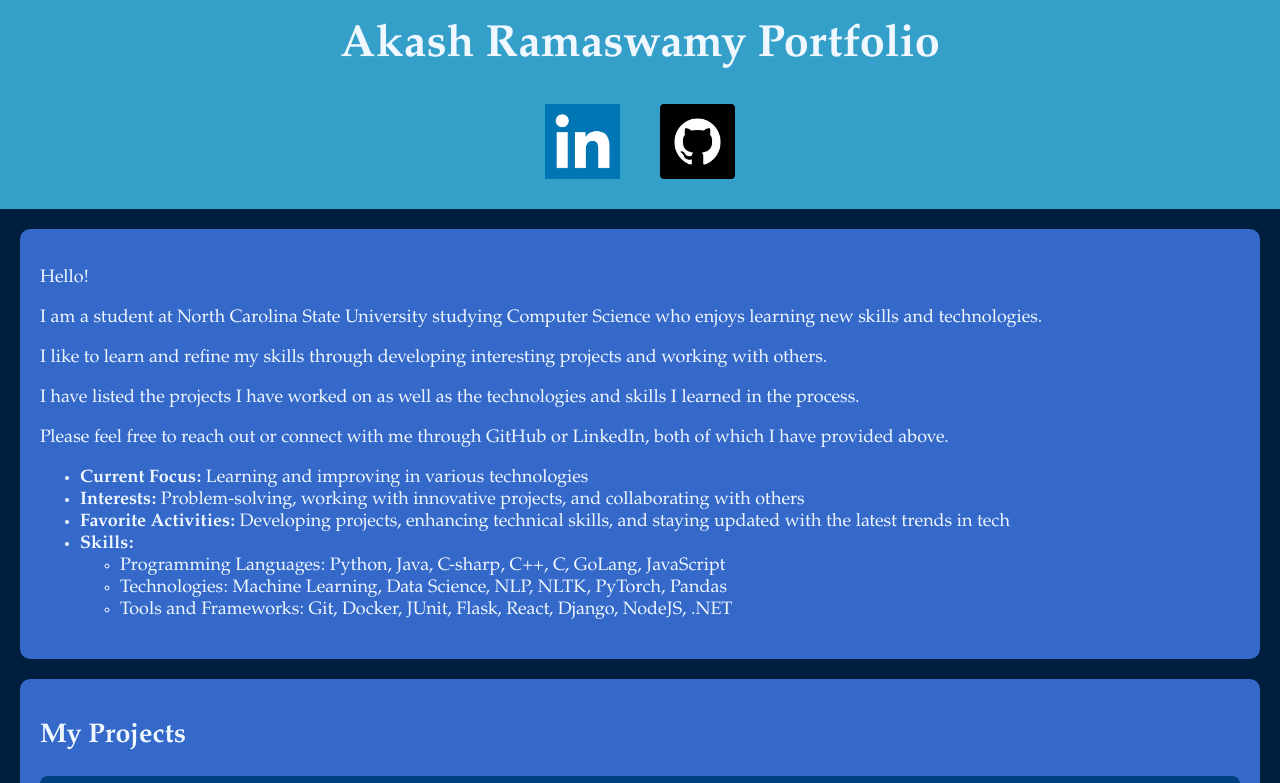
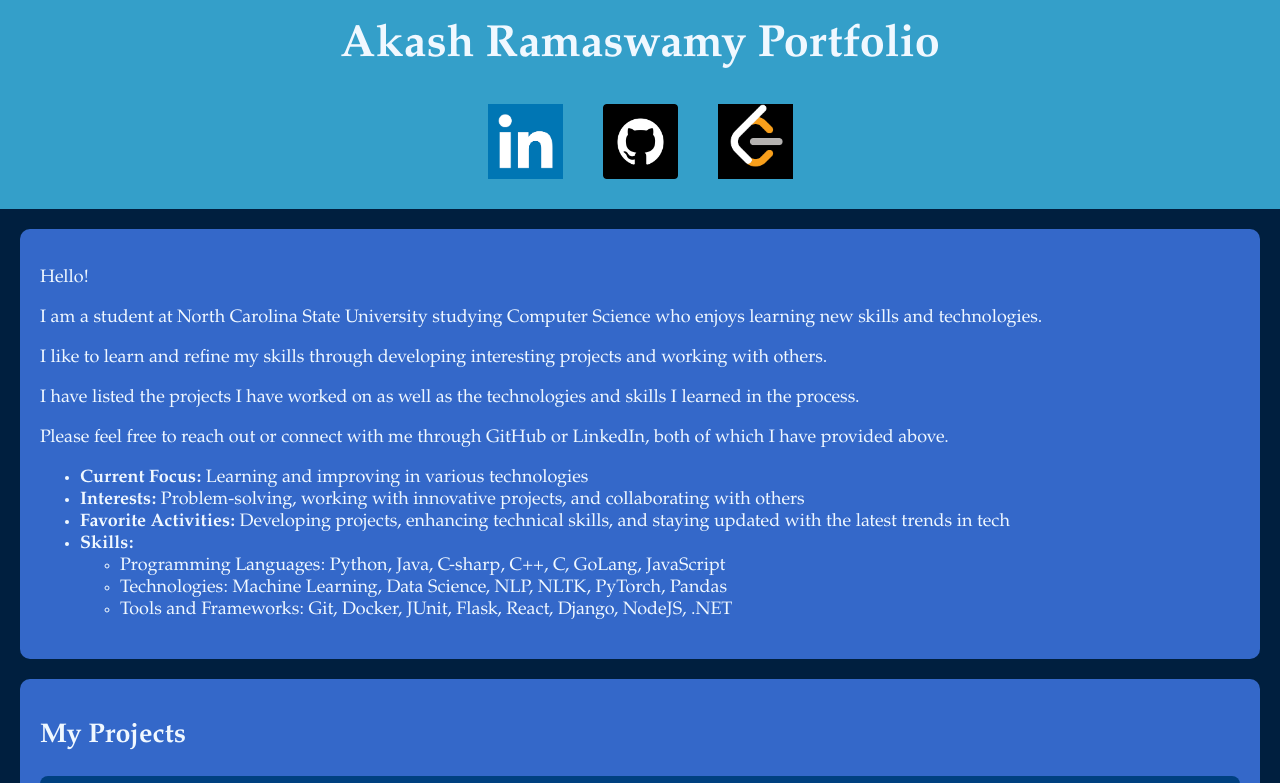
Before and after one commit to flkram/Portfolio, a plain HTML site: page index.html in a window 1280 px wide. Shown: the top 783 px of the page. Drawn offline with Linux system fonts and the light colour scheme.

Commit message:
fixed social links

```diff
--- a/index.html
+++ b/index.html
@@ -12,11 +12,14 @@
         <h1>Akash Ramaswamy Portfolio</h1>
                 <!-- Social Media Buttons Section -->
                 <div class="social-links">
-                    <a href="https://www.linkedin.com/in/your-linkedin-profile" target="_blank" class="social-button">
+                    <a href="https://www.linkedin.com/in/akash-ramaswamy-/" target="_blank" class="social-button">
                         <img src="linkedin-logo.png" alt="LinkedIn Logo">
                     </a>
-                    <a href="https://github.com/yourusername" target="_blank" class="social-button">
+                    <a href="https://github.com/flkram" target="_blank" class="social-button">
                         <img src="github-logo.png" alt="GitHub Logo">
+                    </a>
+                    <a href="https://leetcode.com/u/23akashram/" target="_blank" class="social-button">
+                        <img src="leetcode-logo.png" alt="LeetCode Logo">
                     </a>
                 </div>
     </header>
@@ -84,7 +87,7 @@
         </div>
     </section>
     <footer>
-        <p>Akash Ramaswamy - 2024 </p>
+        <p>&copy; 2024, Akash Ramaswamy </p>
     </footer>
 </body>
 </html>
--- a/styles.css
+++ b/styles.css
@@ -89,7 +89,7 @@ button:hover {
 }
 
 .social-button:hover {
-    background-color: #3399ff; /* Lighter blue on hover */
+    background-color: #ff7433; /* Lighter blue on hover */
 }
 
 footer {
```
Also changed, not shown: leetcode-logo.png (added).
